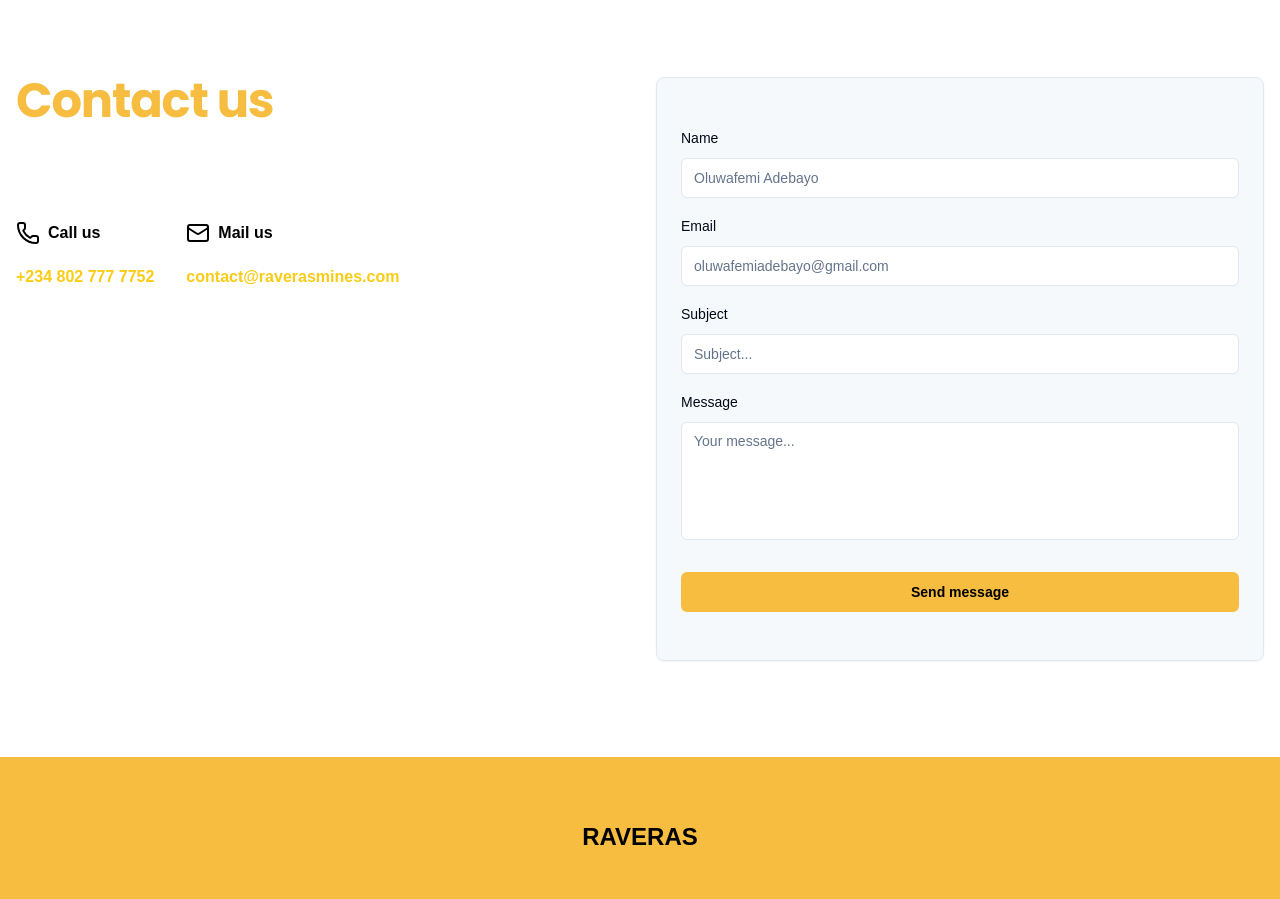
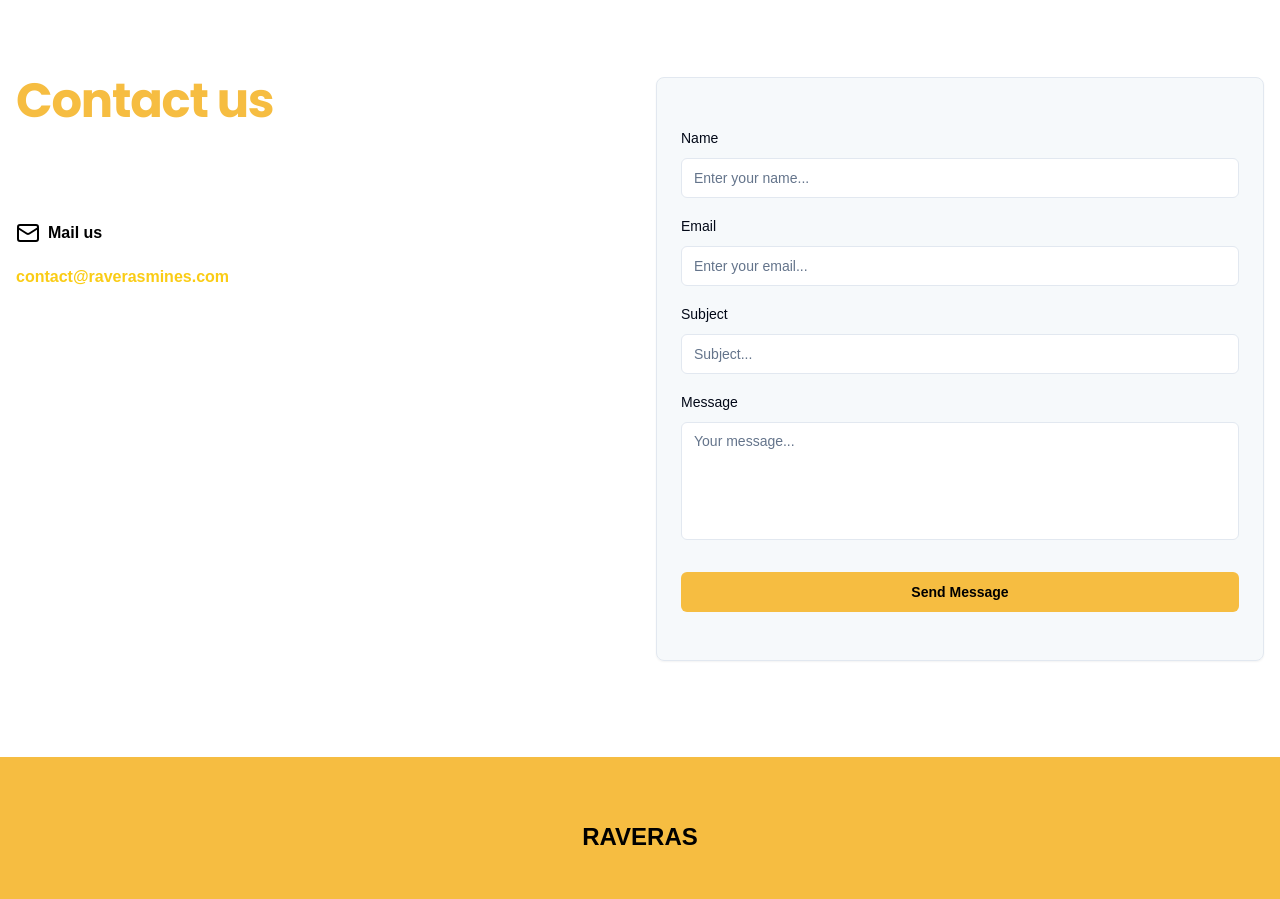
Before and after one commit to Raverasmine/raveras, a Next.js app: page / in a window 1280 px wide. Shown: the part 6300-7199 px from the top of the page. Built offline with nearby package versions, Linux system fonts and the light colour scheme.

Commit message:
Implement contact form functionality with nodemailer

```diff
--- /dev/null
+++ b/app/api/contact/route.ts
@@ -0,0 +1,44 @@
+import { NextResponse } from "next/server";
+import nodemailer from "nodemailer";
+
+export async function POST(req: Request) {
+  try {
+    const { name, email, subject, message } = await req.json();
+
+    if (!name || !email || !subject || !message) {
+      return NextResponse.json(
+        { error: "All fields are required" },
+        { status: 400 }
+      );
+    }
+
+    const transporter = nodemailer.createTransport({
+      host: "smtp.zoho.com",
+      port: 587,
+      secure: false,
+      auth: {
+        user: process.env.ZOHO_USER,
+        pass: process.env.ZOHO_PASS,
+      },
+    });
+
+    await transporter.sendMail({
+      from: `"${name}" <${process.env.ZOHO_USER}>`,
+      to: process.env.ZOHO_USER,
+      subject: `New Contact: ${subject}`,
+      text: `Name: ${name}\nEmail: ${email}\nMessage: ${message}`,
+      replyTo: email,
+    });
+
+    return NextResponse.json(
+      { success: "Message sent successfully!" },
+      { status: 200 }
+    );
+  } catch (error) {
+    console.error("Error sending email:", error);
+    return NextResponse.json(
+      { error: "Failed to send message" },
+      { status: 500 }
+    );
+  }
+}
--- a/components/contact.tsx
+++ b/components/contact.tsx
@@ -2,6 +2,7 @@
 
 import { motion } from "framer-motion";
 import { poppins } from "@/app/fonts";
+import { useState } from "react";
 
 import {
   Card,
@@ -9,7 +10,7 @@ import {
   CardFooter,
   CardHeader,
 } from "@/components/ui/card";
-import { Mail, Phone } from "lucide-react";
+import { Mail } from "lucide-react";
 import { useForm } from "react-hook-form";
 import { z } from "zod";
 import { zodResolver } from "@hookform/resolvers/zod";
@@ -24,34 +25,59 @@ import {
 import { Input } from "@/components/ui/input";
 import { Button } from "@/components/ui/button";
 import { Textarea } from "@/components/ui/textarea";
+import { useToast } from "@/hooks/use-toast";
 
+// form validation schema
 const formSchema = z.object({
-  name: z.string().min(2).max(255),
-  email: z.string().email(),
-  subject: z.string().min(2).max(255),
-  message: z.string(),
+  name: z.string().min(2, "Name must be at least 2 characters").max(255),
+  email: z.string().email("Invalid email format"),
+  subject: z.string().min(2, "Subject must be at least 2 characters").max(255),
+  message: z.string().min(5, "Message must be at least 5 characters"),
 });
 
 const Contact = () => {
+  const [loading, setLoading] = useState(false);
+  const { toast } = useToast();
+
   const form = useForm<z.infer<typeof formSchema>>({
     resolver: zodResolver(formSchema),
     defaultValues: {
       name: "",
       email: "",
+      subject: "",
       message: "",
     },
   });
 
-  const onSubmit = (values: z.infer<typeof formSchema>) => {
-    const { name, email, subject, message } = values;
+  const onSubmit = async (values: z.infer<typeof formSchema>) => {
+    setLoading(true);
 
-    const mailToLink = `mailto:contact@raverasmines.com?subject=${encodeURIComponent(
-      subject
-    )}&body=${encodeURIComponent(
-      `Hello, my name is ${name}.\n\n${message}\n\nYou can reach me at: ${email}`
-    )}`;
+    try {
+      const res = await fetch("/api/contact", {
+        method: "POST",
+        headers: { "Content-Type": "application/json" },
+        body: JSON.stringify(values),
+      });
 
-    window.location.href = mailToLink;
+      if (res.ok) {
+        toast({
+          title: "Message Sent",
+          description:
+            "We have received your message and will get back to you soon.",
+        });
+        form.reset();
+      } else {
+        throw new Error("Something went wrong. Try again!");
+      }
+    } catch (error) {
+      toast({
+        title: "Failed to Send Message",
+        description:
+          error instanceof Error ? error.message : "Something went wrong.",
+      });
+    } finally {
+      setLoading(false);
+    }
   };
 
   return (
@@ -59,7 +85,7 @@ const Contact = () => {
       id='contact'
       className='bg-white text-black py-24 px-4 container mx-auto'
     >
-      <div className='grid grid-cols-1 md:grid-cols-2 gap-8 '>
+      <div className='grid grid-cols-1 md:grid-cols-2 gap-8'>
         <div className='mb-16'>
           <motion.h2
             className={`${poppins.className} text-4xl md:text-5xl font-bold text-[#f6bd41] mb-8 tracking-tight text-center md:text-left`}
@@ -78,24 +104,9 @@ const Contact = () => {
           <div className='flex flex-col md:flex-row gap-8 mt-24 place-items-center'>
             <div className='flex flex-col gap-4 place-items-center md:place-items-start'>
               <div className='flex gap-2 mb-1'>
-                <Phone />
-                <div className='font-bold'>Call us</div>
-              </div>
-
-              <a
-                href='tel:+234-802-777-7752'
-                className='text-yellow-400 font-bold hover:underline'
-              >
-                +234 802 777 7752
-              </a>
-            </div>
-
-            <div className='flex flex-col gap-4 place-items-center md:place-items-start'>
-              <div className='flex gap-2 mb-1'>
                 <Mail />
                 <div className='font-bold'>Mail us</div>
               </div>
-
               <a
                 href='mailto:contact@raverasmines.com'
                 className='text-yellow-400 font-bold hover:underline'
@@ -114,23 +125,22 @@ const Contact = () => {
                 onSubmit={form.handleSubmit(onSubmit)}
                 className='grid w-full gap-4'
               >
-                <div>
+                {/* Name Field */}
                 <FormField
                   control={form.control}
                   name='name'
                   render={({ field }) => (
-                      <FormItem className='w-full'>
+                    <FormItem>
                       <FormLabel>Name</FormLabel>
                       <FormControl>
-                          <Input placeholder='Oluwafemi Adebayo' {...field} />
+                        <Input placeholder='Enter your name...' {...field} />
                       </FormControl>
                       <FormMessage />
                     </FormItem>
                   )}
                 />
-                </div>
 
-                <div className='flex flex-col gap-1.5'>
+                {/* Email Field */}
                 <FormField
                   control={form.control}
                   name='email'
@@ -140,7 +150,7 @@ const Contact = () => {
                       <FormControl>
                         <Input
                           type='email'
-                            placeholder='oluwafemiadebayo@gmail.com'
+                          placeholder='Enter your email...'
                           {...field}
                         />
                       </FormControl>
@@ -148,14 +158,13 @@ const Contact = () => {
                     </FormItem>
                   )}
                 />
-                </div>
 
-                <div className='flex flex-col gap-1.5'>
+                {/* Subject Field */}
                 <FormField
                   control={form.control}
                   name='subject'
                   render={({ field }) => (
-                      <FormItem className='w-full'>
+                    <FormItem>
                       <FormLabel>Subject</FormLabel>
                       <FormControl>
                         <Input placeholder='Subject...' {...field} />
@@ -164,9 +173,8 @@ const Contact = () => {
                     </FormItem>
                   )}
                 />
-                </div>
 
-                <div className='flex flex-col gap-1.5'>
+                {/* Message Field */}
                 <FormField
                   control={form.control}
                   name='message'
@@ -181,15 +189,17 @@ const Contact = () => {
                           {...field}
                         />
                       </FormControl>
-
                       <FormMessage />
                     </FormItem>
                   )}
                 />
-                </div>
 
-                <Button className='mt-4 bg-[#f6bd41] text-black font-bold hover:bg-[#f6de41] transition-colors animate-fade-up animation-delay-200'>
-                  Send message
+                {/* Submit Button */}
+                <Button
+                  disabled={loading}
+                  className='mt-4 bg-[#f6bd41] text-black font-bold hover:bg-[#f6de41] transition-colors animate-fade-up animation-delay-200'
+                >
+                  {loading ? "Sending..." : "Send Message"}
                 </Button>
               </form>
             </Form>
--- a/components/navbar.tsx
+++ b/components/navbar.tsx
@@ -4,7 +4,7 @@ import { useState, useEffect } from "react";
 import Link from "next/link";
 import { Menu, X } from "lucide-react";
 import { cn } from "@/lib/utils";
-import { libreFranklin, jetbrainsMono } from "@/app/fonts";
+import { libreFranklin } from "@/app/fonts";
 import { motion, AnimatePresence } from "framer-motion";
 
 const navItems = [
--- a/package.json
+++ b/package.json
@@ -12,12 +12,14 @@
     "@hookform/resolvers": "^3.10.0",
     "@radix-ui/react-label": "^2.1.2",
     "@radix-ui/react-slot": "^1.1.2",
+    "@radix-ui/react-toast": "^1.2.6",
     "class-variance-authority": "^0.7.1",
     "clsx": "^2.1.1",
     "framer-motion": "^12.0.6",
     "leaflet": "^1.9.4",
     "lucide-react": "^0.474.0",
     "next": "15.1.6",
+    "nodemailer": "^6.10.0",
     "react": "^19.0.0-rc.1",
     "react-dom": "^19.0.0-rc.1",
     "react-hook-form": "^7.54.2",
@@ -31,6 +33,7 @@
     "@eslint/eslintrc": "^3",
     "@types/leaflet": "^1.9.16",
     "@types/node": "^20",
+    "@types/nodemailer": "^6.4.17",
     "@types/react": "^19",
     "@types/react-dom": "^19",
     "eslint": "^9",
```
Also changed, not shown: 1 other file (tests, documents, lock files or other folders). Lines whose indentation alone changed are shown as unchanged.
